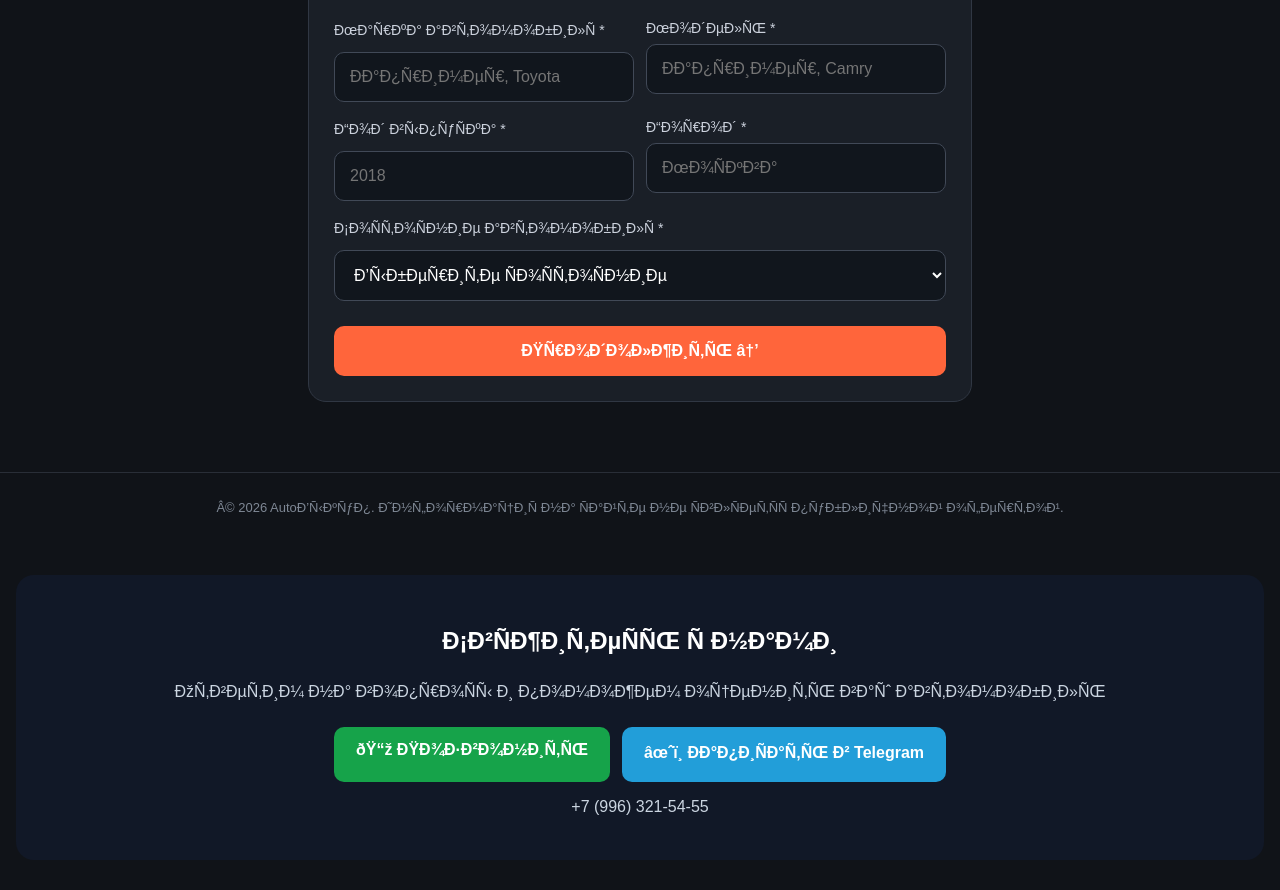
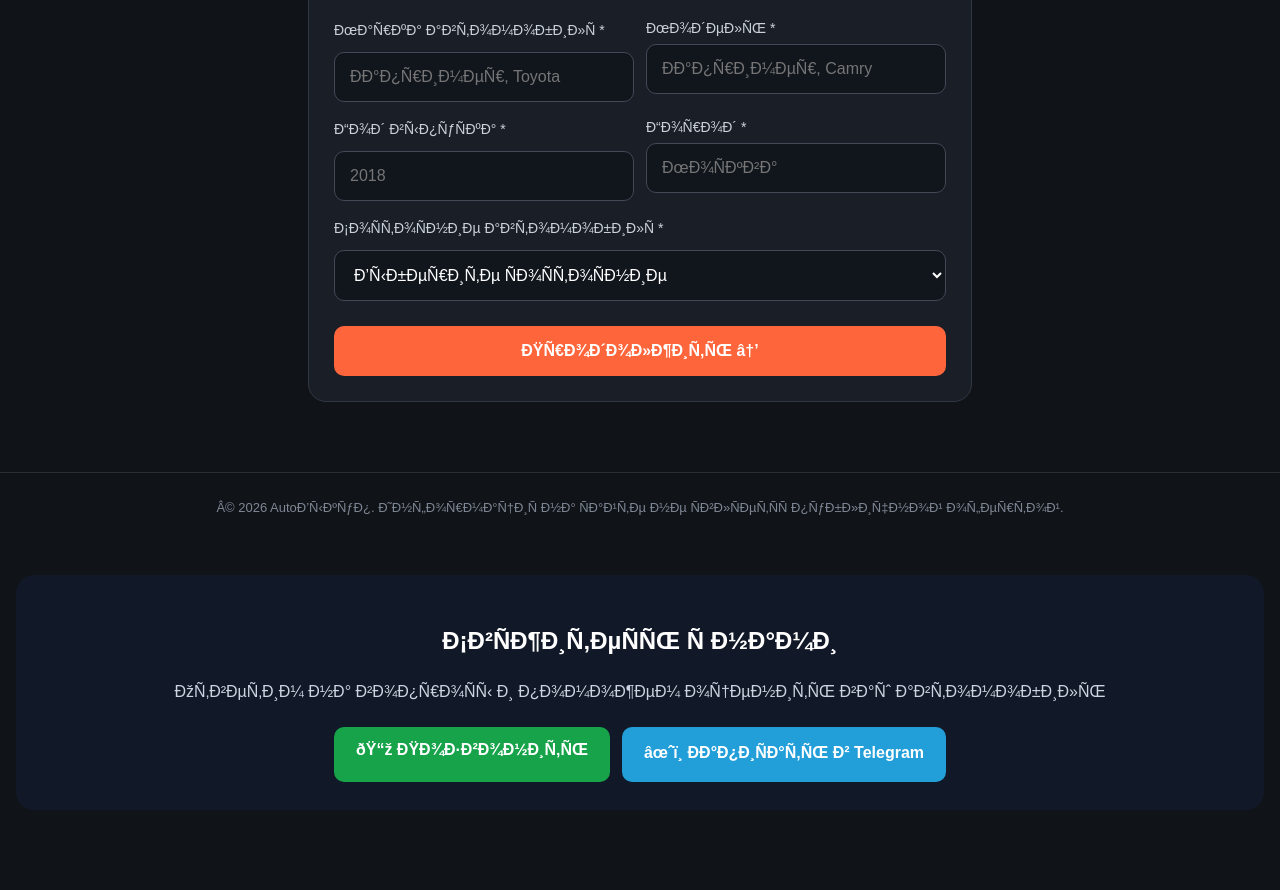
Before and after one commit to Zayats2026/Autovykup, a plain HTML site: page index.html in a window 1280 px wide. Shown: the part 858-1748 px from the top of the page. After the commit the page ends 1698 px from the top, so only its background shows below. Drawn offline with Linux system fonts and the light colour scheme.

Commit message:
Update index.html

```diff
--- a/index.html
+++ b/index.html
@@ -298,8 +298,6 @@ form.onsubmit=async(e)=>{
       ✈️ Написать в Telegram
     </a>
   </div>
-
-  <p>+7 (996) 321-54-55</p>
 </section>
 </body>
 </html>
```
